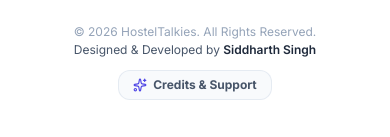
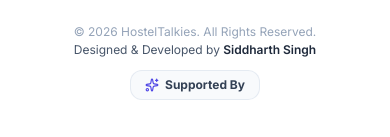
Before and after one commit to siddharth194thakur-gif/Hostel-Talkies-Frontend, a React (Vite) app: page / in a window 390 px wide. Shown: the part 4581-4718 px from the top of the page. Built offline with nearby package versions, Linux system fonts and the light colour scheme; no server answers.

Commit message:
Fix responsive footer and update supported by section

```diff
--- a/src/components/CreditsModal.tsx
+++ b/src/components/CreditsModal.tsx
@@ -55,7 +55,7 @@
                 Hostel<span className="text-brand-600">Talkies</span>
               </h3>
               <p className="text-xs font-semibold text-slate-500">
-                Credits & Support
+                Supported By
               </p>
             </div>
           </div>
--- a/src/components/Sidebar.tsx
+++ b/src/components/Sidebar.tsx
@@ -56,7 +56,7 @@
       )}
 
       <aside
-        className={`fixed top-0 bottom-0 left-0 z-40 w-64 bg-white border-r border-slate-200/80 transition-transform duration-200 ease-in-out lg:translate-x-0 overflow-y-auto flex flex-col justify-between p-4 ${
+        className={`fixed top-0 bottom-0 left-0 z-50 w-64 bg-white border-r border-slate-200/80 transition-transform duration-200 ease-in-out lg:translate-x-0 overflow-y-auto flex flex-col justify-between p-4 pb-8 lg:pb-4 ${
           isOpen ? 'translate-x-0' : '-translate-x-full'
         }`}
       >
@@ -126,8 +126,8 @@
           </nav>
         </div>
 
-        {/* Footer / Credits & Support */}
-        <div className="pt-3.5 border-t border-slate-150 space-y-2 shrink-0">
+        {/* Footer / Supported By */}
+        <div className="pt-3.5 border-t border-slate-150 space-y-2 shrink-0 mt-4">
           {(user?.is_staff || user?.is_hostel_admin) && (
             <a
               href={`${API_BASE_URL}/admin/`}
@@ -140,11 +140,11 @@
             </a>
           )}
 
-          <div className="space-y-1 text-left">
-            <p className="text-[10px] text-slate-400 font-medium leading-tight">
+          <div className="space-y-0.5 text-left">
+            <p className="text-[10px] text-slate-400 font-medium leading-normal break-words">
               © 2026 HostelTalkies. All Rights Reserved.
             </p>
-            <p className="text-[11px] text-slate-600 font-medium leading-tight">
+            <p className="text-[11px] text-slate-600 font-medium leading-normal break-words">
               Designed &amp; Developed by <strong className="text-slate-800 font-semibold">Siddharth Singh</strong>
             </p>
           </div>
@@ -152,15 +152,15 @@
           <button
             type="button"
             onClick={() => setShowCreditsModal(true)}
-            className="w-full flex items-center justify-center gap-1.5 py-1.5 px-3 bg-slate-50 hover:bg-brand-50 hover:text-brand-700 text-slate-600 text-[11px] font-bold rounded-xl border border-slate-200/80 hover:border-brand-200 transition active:scale-98 shadow-2xs"
+            className="w-full flex items-center justify-center gap-1.5 py-2 px-3 bg-slate-50 hover:bg-brand-50 hover:text-brand-700 text-slate-700 text-[11px] font-bold rounded-xl border border-slate-200/80 hover:border-brand-200 transition active:scale-98 shadow-2xs cursor-pointer"
           >
-            <Sparkles className="w-3.5 h-3.5 text-brand-600" />
-            <span>Credits &amp; Support</span>
+            <Sparkles className="w-3.5 h-3.5 text-brand-600 shrink-0" />
+            <span>Supported By</span>
           </button>
         </div>
       </aside>
 
-      {/* Credits & Support Modal */}
+      {/* Supported By Modal */}
       <CreditsModal
         isOpen={showCreditsModal}
         onClose={() => setShowCreditsModal(false)}
--- a/src/layouts/PublicLayout.tsx
+++ b/src/layouts/PublicLayout.tsx
@@ -77,17 +77,17 @@
               <button
                 type="button"
                 onClick={() => setShowCreditsModal(true)}
-                className="inline-flex items-center gap-1.5 px-3.5 py-1.5 bg-slate-50 hover:bg-brand-50 hover:text-brand-700 text-slate-600 text-xs font-bold rounded-xl border border-slate-200/80 hover:border-brand-200 transition active:scale-95 shadow-2xs"
+                className="inline-flex items-center gap-1.5 px-3.5 py-1.5 bg-slate-50 hover:bg-brand-50 hover:text-brand-700 text-slate-700 text-xs font-bold rounded-xl border border-slate-200/80 hover:border-brand-200 transition active:scale-95 shadow-2xs cursor-pointer"
               >
-                <Sparkles className="w-3.5 h-3.5 text-brand-600" />
-                <span>Credits &amp; Support</span>
+                <Sparkles className="w-3.5 h-3.5 text-brand-600 shrink-0" />
+                <span>Supported By</span>
               </button>
             </div>
           </div>
         </div>
       </footer>
 
-      {/* Credits & Support Modal */}
+      {/* Supported By Modal */}
       <CreditsModal
         isOpen={showCreditsModal}
         onClose={() => setShowCreditsModal(false)}
--- a/src/pages/ProfilePage.tsx
+++ b/src/pages/ProfilePage.tsx
@@ -43,7 +43,7 @@
   // Logout confirmation modal
   const [showLogoutModal, setShowLogoutModal] = useState(false);
 
-  // Credits & Support modal
+  // Supported By modal
   const [showCreditsModal, setShowCreditsModal] = useState(false);
 
   // Blocked Accounts (Own Profile Only - Private)
@@ -782,7 +782,7 @@
               </button>
             </div>
 
-            {/* Credits & Support Minimal Card */}
+            {/* Supported By Minimal Card */}
             <div className="p-4 bg-white rounded-2xl border border-slate-200/80 flex flex-col sm:flex-row items-start sm:items-center justify-between gap-3 shadow-xs">
               <div className="space-y-0.5">
                 <p className="text-[11px] text-slate-400 font-medium leading-tight">
@@ -796,10 +796,10 @@
               <button
                 type="button"
                 onClick={() => setShowCreditsModal(true)}
-                className="inline-flex items-center gap-1.5 px-4 py-2 bg-slate-50 hover:bg-brand-50 hover:text-brand-700 text-slate-700 text-xs font-bold rounded-xl border border-slate-200 hover:border-brand-200 transition active:scale-95 shadow-2xs shrink-0"
+                className="inline-flex items-center gap-1.5 px-4 py-2 bg-slate-50 hover:bg-brand-50 hover:text-brand-700 text-slate-700 text-xs font-bold rounded-xl border border-slate-200 hover:border-brand-200 transition active:scale-95 shadow-2xs shrink-0 cursor-pointer"
               >
-                <Sparkles className="w-3.5 h-3.5 text-brand-600" />
-                <span>Credits &amp; Support</span>
+                <Sparkles className="w-3.5 h-3.5 text-brand-600 shrink-0" />
+                <span>Supported By</span>
               </button>
             </div>
           </div>
@@ -978,7 +978,7 @@
         />
       )}
 
-      {/* Credits & Support Modal */}
+      {/* Supported By Modal */}
       <CreditsModal
         isOpen={showCreditsModal}
         onClose={() => setShowCreditsModal(false)}
```
